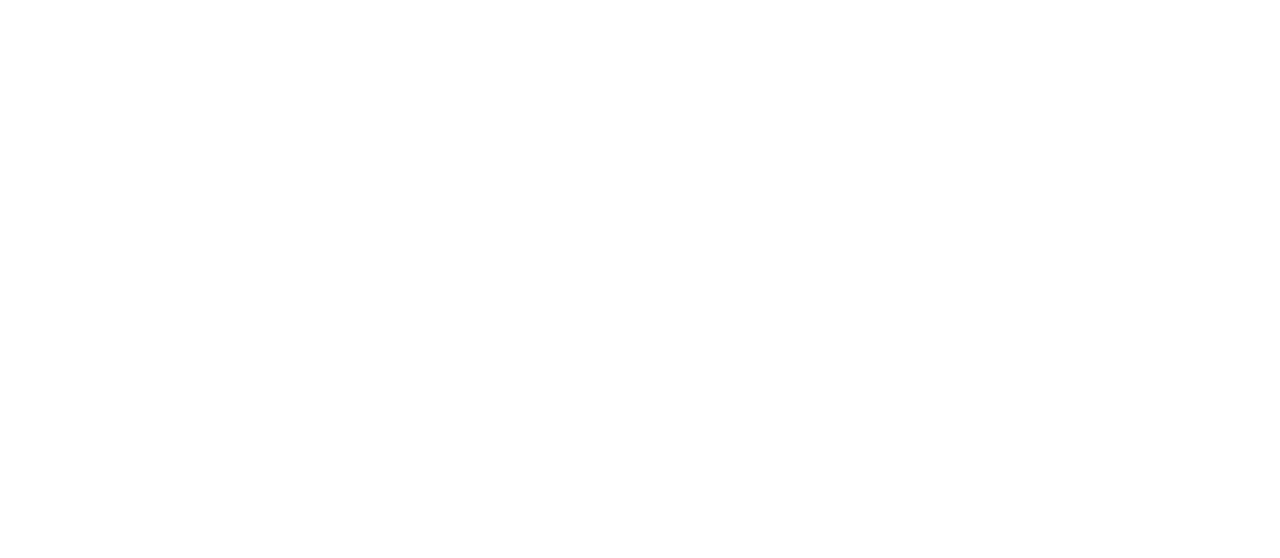
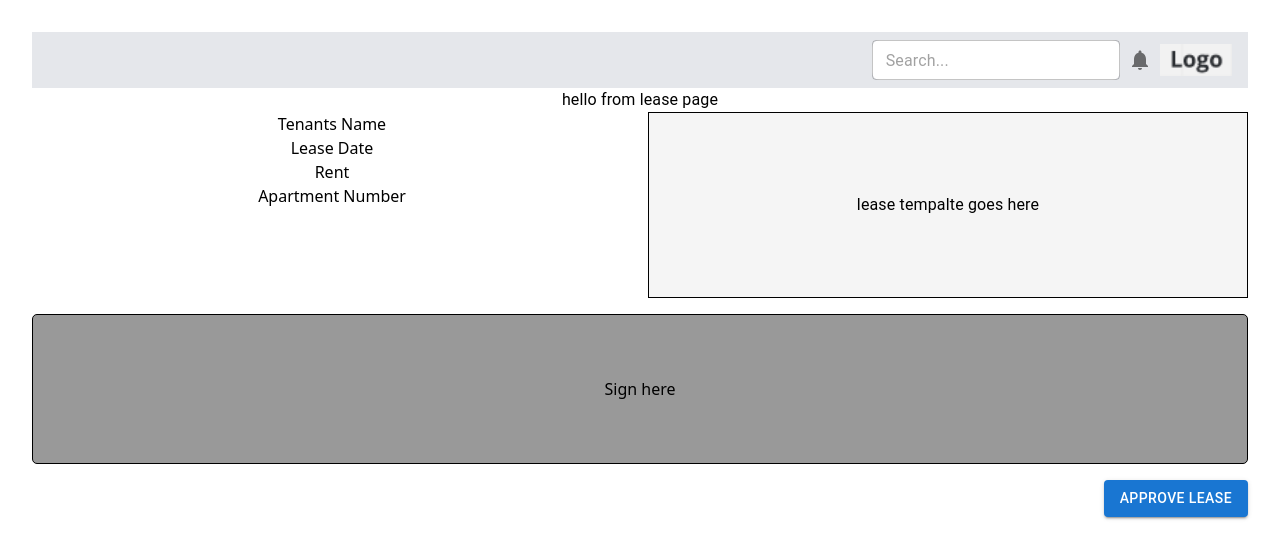
Before and after one commit to luisarevalo21/feb-2025-DSD-cohort, a React (Vite) app in the folder front-end/: page /leases in a window 1280 px wide. Before the commit this address had no page. Shown: the top 558 px of the page. Built offline with nearby package versions, Linux system fonts and the light colour scheme.

Commit message:
completed basic layout for leases page and  navigation

```diff
--- a/front-end/src/App.jsx
+++ b/front-end/src/App.jsx
@@ -9,6 +9,8 @@
 import RootLayout from "./pages/RootLayout";
 import Register from "./pages/Register";
 import Example from "./reactQueryExample";
+import LeasePage from "./pages/LeasePage";
+
 function App() {
   return (
     <Routes>
@@ -18,6 +20,7 @@
         <Route path="complaints" element={<Complaints />}></Route>
         <Route path="example" element={<Example />}></Route>
         <Route path="register" element={<Register />}></Route>
+        <Route path="leases" element={<LeasePage />}></Route>
       </Route>
     </Routes>
   );
--- /dev/null
+++ b/front-end/src/pages/LeasePage.jsx
@@ -0,0 +1,55 @@
+import React from "react";
+
+import { Box, Typography, Button } from "@mui/material";
+import Grid from "@mui/material/Grid2";
+const LeasePage = () => {
+  return (
+    <Box>
+      <Typography>hello from lease page</Typography>
+
+      <Grid container spacing={2}>
+        <Grid size={6} flexDirection={"column"} display={"flex"}>
+          <Typography variant="p">Tenants Name</Typography>
+          <Typography variant="p">Lease Date</Typography>
+          <Typography variant="p">Rent </Typography>
+          <Typography variant="p">Apartment Number</Typography>
+        </Grid>
+
+        <Grid size={6}>
+          <Box p={10} border={"1px solid black"} bgcolor={"#f5f5f5"}>
+            <Typography>lease tempalte goes here</Typography>
+          </Box>
+        </Grid>
+
+        <Box
+          border={"1px solid black"}
+          p={1}
+          borderRadius={"5px"}
+          width={"100%"}
+          height={"150px"}
+          bgcolor={"#999"}
+          textAlign={"center"}
+          display={"flex"}
+          justifyContent={"center"}
+          flexDirection={"column"}
+        >
+          Sign here
+        </Box>
+
+        <Button
+          variant="contained"
+          sx={{
+            marginLeft: "auto",
+          }}
+        >
+          Approve lease
+        </Button>
+      </Grid>
+      {/* <Box p={4} bgcolor={"#999"} width={"100%"} height={"100%"}>
+        <Typography>lease document form goes here</Typography>
+      </Box> */}
+    </Box>
+  );
+};
+
+export default LeasePage;
```
